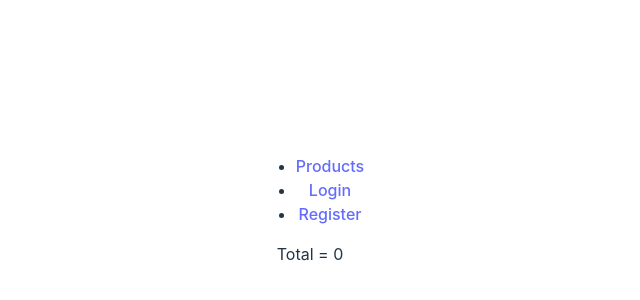
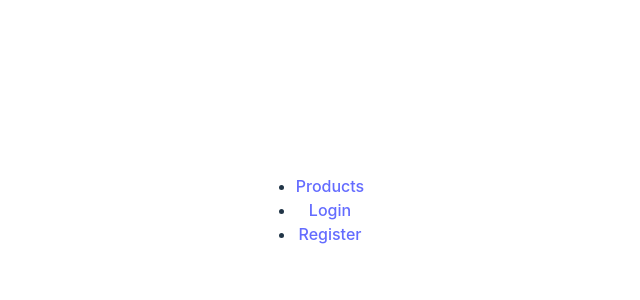
Before and after one commit to JAIME-FAJARDO/Capstone-Project-2, a React (Vite) app: page / in a window 1280 px wide. Shown: the part 190-490 px from the top of the page, without its empty margins (330-970 px from the left). Built offline with nearby package versions, Linux system fonts and the light colour scheme.

Commit message:
total only to appear when loggedin

```diff
--- a/src/components/Navbar.jsx
+++ b/src/components/Navbar.jsx
@@ -30,7 +30,8 @@ export default function Navbar ({ cart, setCart, token, setToken }) {
                     ))}
 
                 </ul>
-                <p>Total = {cart.reduce((acc, item) => acc + item.price, 0)}</p>
+
+                { token && <h2>Total = {cart.reduce((acc, item) => acc + item.price, 0)}</h2> }
 
             </nav>
         </header>
```
